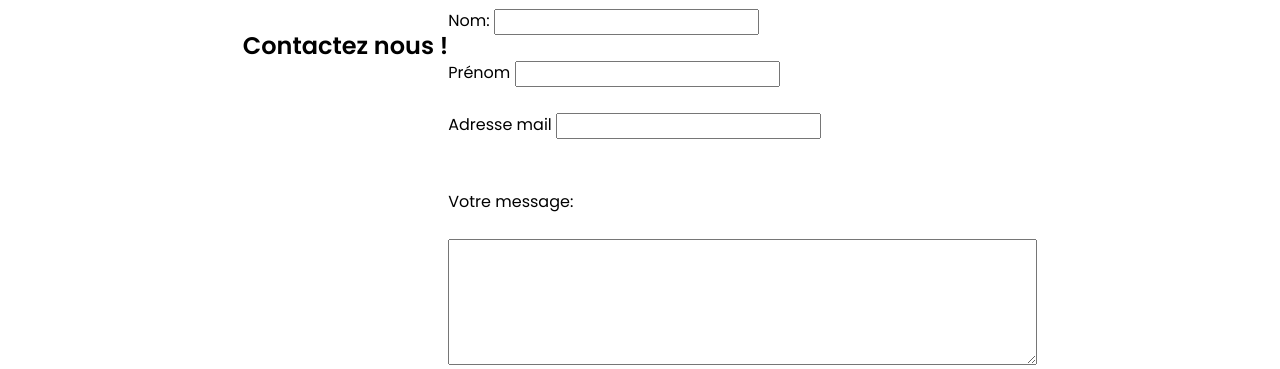
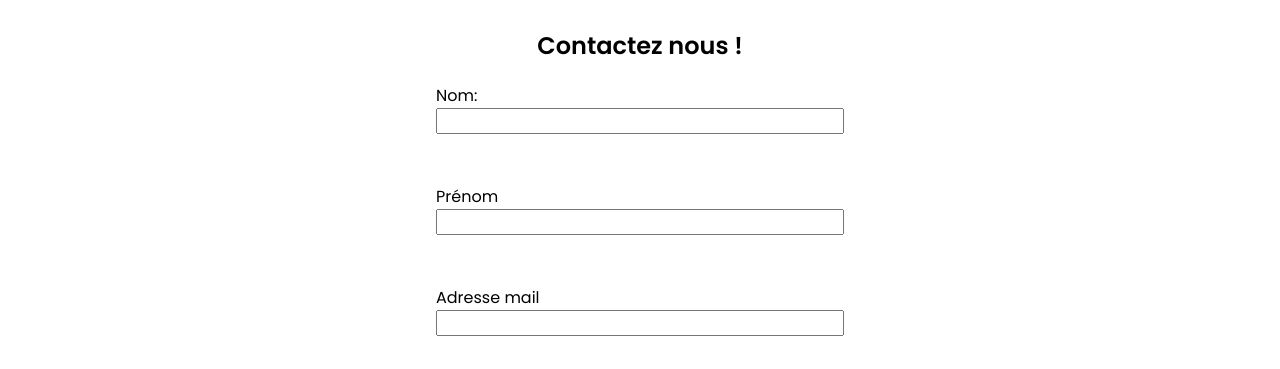
Before and after one commit to asolene/icecream, a plain HTML site: page index.html in a window 1280 px wide. Shown: the top 369 px of the page. Drawn offline with Linux system fonts and the light colour scheme.

Commit message:
centrage formulaire

```diff
--- a/assets/css/style.css
+++ b/assets/css/style.css
@@ -28,7 +28,13 @@ footer svg{
 body h1{
     color: #ECD284;
 }
-main{
-    display: flex;
-    justify-content: center;
+#form{
+    display: flex;flex-direction: column;
+    justify-content: center; align-items: center;
 }
+input,textarea{
+    width: 50vh;
+}
+.formulaire{
+    display: flex; flex-direction: column;
+}
--- a/index.html
+++ b/index.html
@@ -18,7 +18,7 @@
         <!-- fin partie 2 -->
 
         <!-- partie 3 -->
-
+     <div id="form">
         <h2>Contactez nous !</h2>
 <div class="formulaire">
 
@@ -32,7 +32,7 @@
         <textarea id="message" name="message" rows="6" cols="50"></textarea>
 
 </div>
-
+</div>
      <!-- fin partie 3 -->
 
 
```
